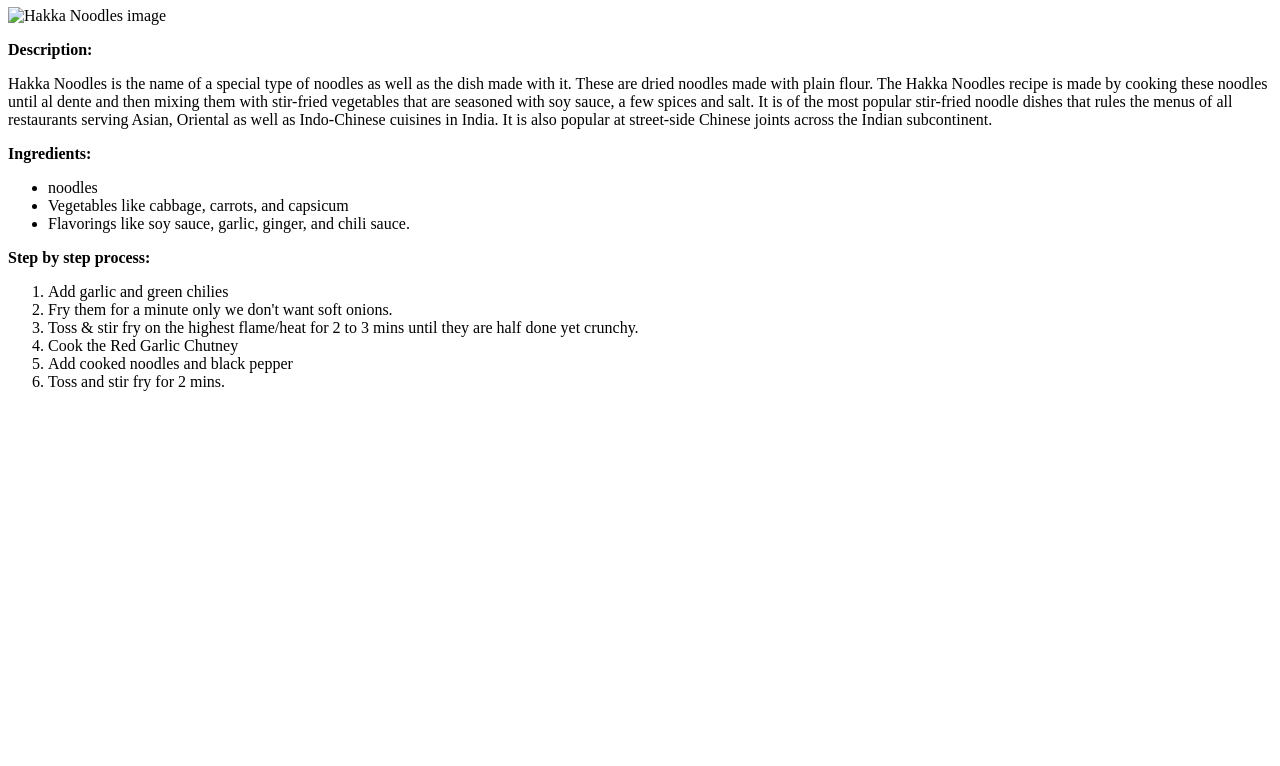
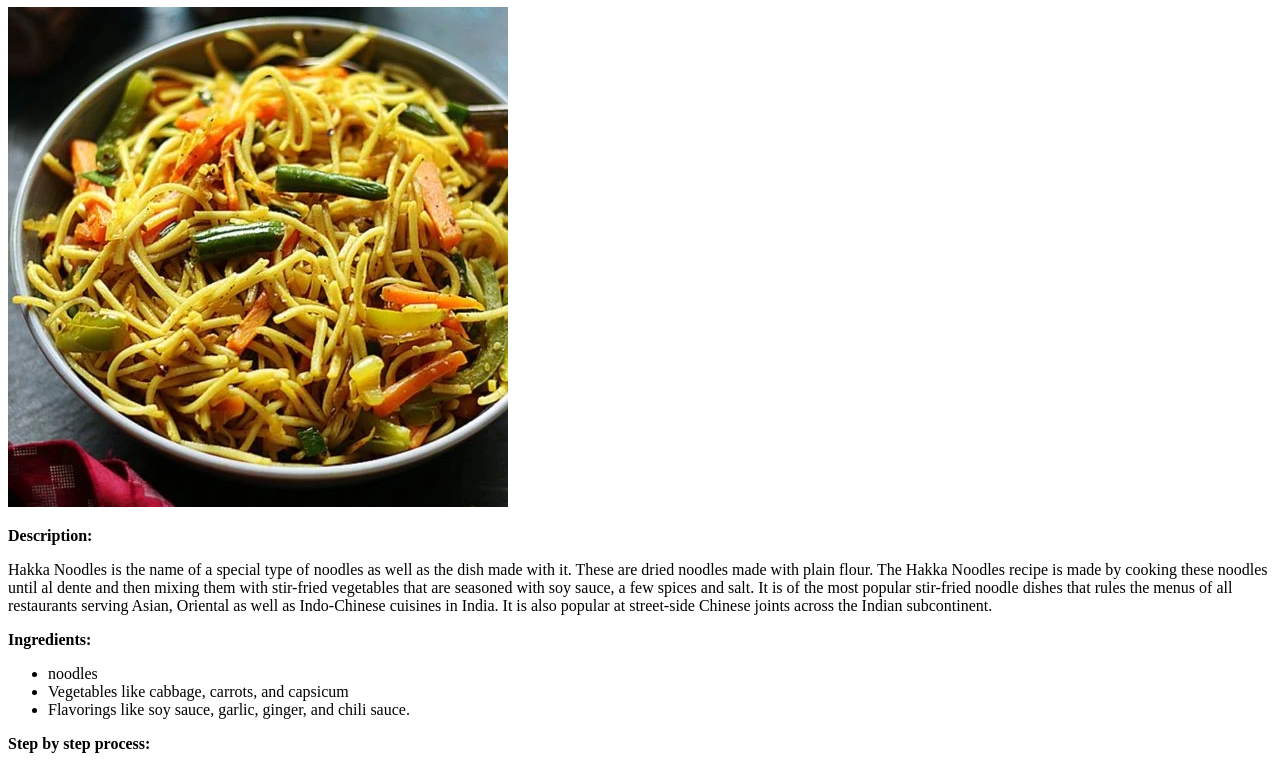
Before and after one commit to Aniruddha1729/odin-recipes, a plain HTML site: page recipes/noodles.html in a window 1280 px wide. Shown: the part 107-873 px from the top of the page. Before the commit the page ends 800 px from the top, so only its background shows below. Drawn offline with Linux system fonts and the light colour scheme.

Commit message:
Changed path of noodles image
path corrected

```diff
--- a/recipes/noodles.html
+++ b/recipes/noodles.html
@@ -8,7 +8,7 @@
 <body>
    <p> <a href="../index.html">Click Here</a> to go back to home index page</p>
    <h1>Hakka Noodles recipe</h1>
-   <img src="veg-hakka-noodles-recipe-500x500.webp" alt="Hakka Noodles image">
+   <img src="images/veg-hakka-noodles-recipe-500x500.webp" alt="Hakka Noodles image">
    <p><strong>Description:</strong> </p>
    <p>Hakka Noodles is the name of a special type of noodles as well as the dish made with it. These are dried noodles made with plain flour. The Hakka Noodles recipe is made by cooking these noodles until al dente and then mixing them with stir-fried vegetables that are seasoned with soy sauce, a few spices and salt. It is of the most popular stir-fried noodle dishes that rules the menus of all restaurants serving Asian, Oriental as well as Indo-Chinese cuisines in India. It is also popular at street-side Chinese joints across the Indian subcontinent.</p>
    <p><strong>Ingredients:</strong> </p>
```
